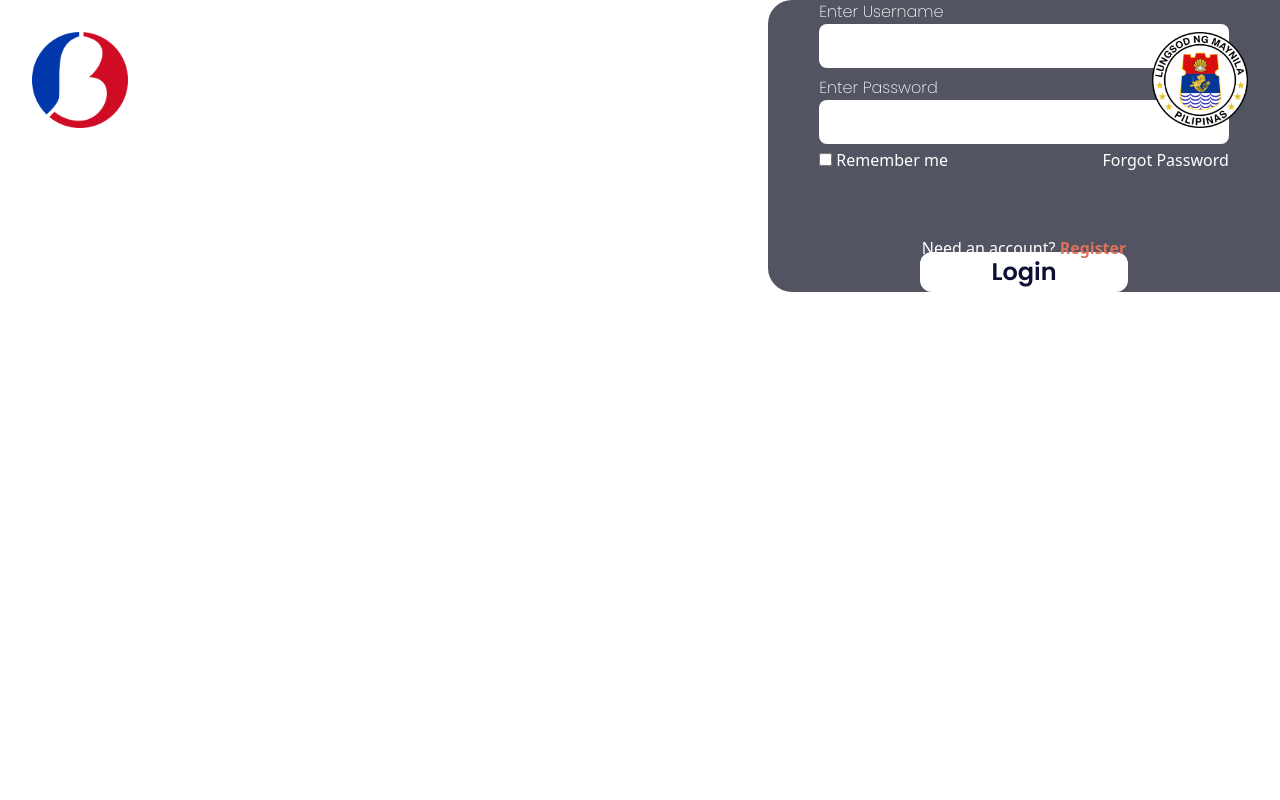
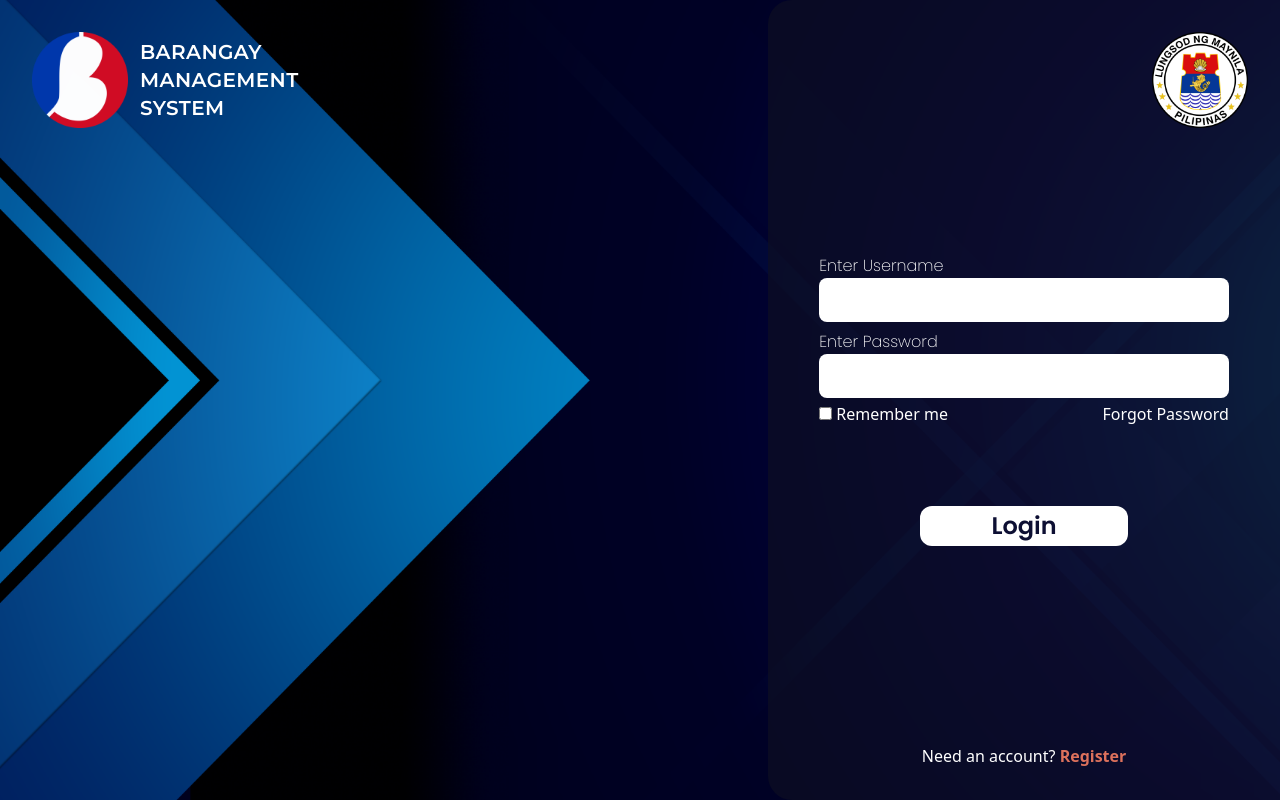
Before and after one commit to philipangeloang/bdls, a website: page index.html in a window 1280 px wide. Drawn offline with Linux system fonts and the light colour scheme.

Commit message:
Fixed bugs

```diff
--- a/index.html
+++ b/index.html
@@ -20,7 +20,7 @@
 <body>
 
     <!-- Main Container -->
-    <div class="bg-main-bg bg-cover height-full">
+    <div class="bg-main-bg bg-cover h-screen relative">
 
         <!-- Logo Container (Absolute) -->
         <div class="flex justify-between absolute w-full font-montserrat tracking-wide z-10 p-8">
@@ -32,7 +32,7 @@
         </div>
 
         <!-- Login Container (Low Opacity) -->
-        <div class="bg-main-low-opacity flex flex-col justify-center height-full absolute w-full right-0 | md:w-[32rem] md:rounded-l-3xl">
+        <div class="bg-main-low-opacity flex flex-col justify-center h-screen absolute w-full right-0 | md:w-[32rem] md:rounded-l-3xl">
             <span class="font-montserrat mx-auto text-2xl font-semibold mb-12 text-center | md:absolute md:invisible md:text-3xl ">BARANGAY <br> MANAGEMENT <br> SYSTEM</span>
             <form action="" class="w-4/5 mx-auto">
                 <div class="w-full font-extralight font-poppins">
--- a/src/input.css
+++ b/src/input.css
@@ -11,6 +11,6 @@
     }
 
     .height-full {
-        min-height: -webkit-fill-availabile;
+        min-height: -webkit-fill-available;
     }
 }
```
Also changed, not shown: register.html (+1 -1 lines), sregister.html (+1 -1 lines).
